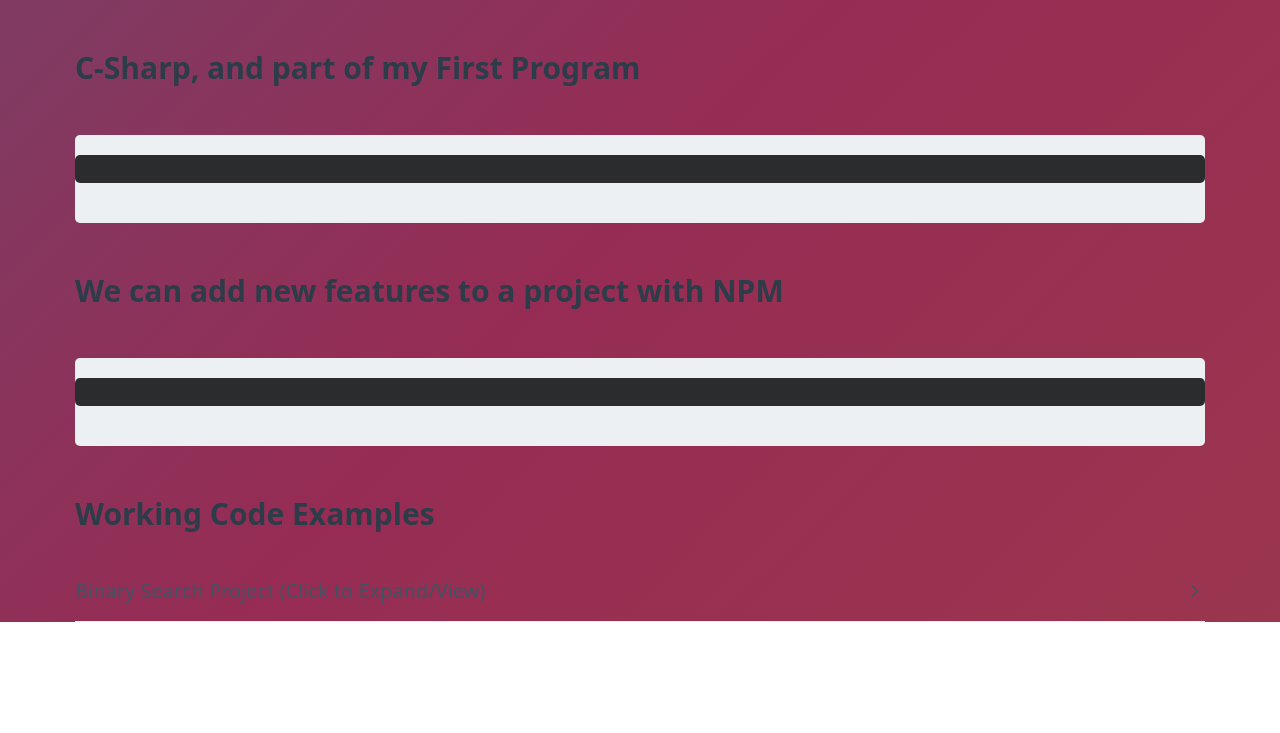
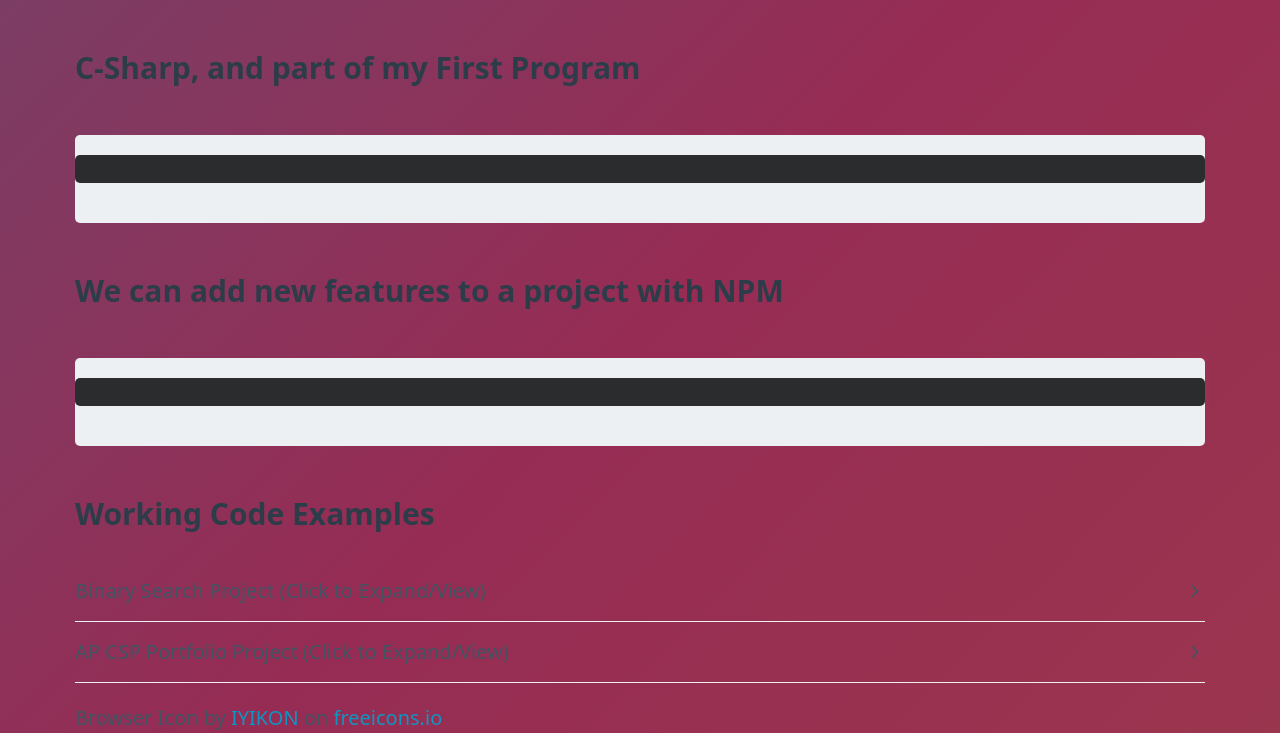
Before and after one commit to MayonaiseGender/MayonaiseGender.github.io, a React app: page index.html in a window 1280 px wide. Shown: the part 1482-2215 px from the top of the page. Before the commit the page ends 2124 px from the top, so only its background shows below. Built offline with nearby package versions, Linux system fonts and the light colour scheme; files whose address does not match are found by name.

Commit message:
Added Browser Icon, Added Portfolio Snippet, Changed BinSearch Snippet

```diff
--- a/index.html
+++ b/index.html
@@ -3,6 +3,7 @@
   <head>
     <meta charset="UTF-8" />
     <meta name="viewport" content="width=device-width, initial-scale=1.0" />
+    <link rel="icon" href="icon.svg">
     <title>APCSP Portfolio</title>
   </head>
   <div class="background">
@@ -71,10 +72,16 @@
           </h3>
           <details>
             <summary> Binary Search Project (Click to Expand/View) </summary>
-            <p><iframe src="BuiltProjects/dist/index.html" width=450px height=500px title="Binary Search Project">
+            <p><iframe src="BuiltProjects/dist/index.html" width=100% height=500px title="Binary Search Project">
             </iframe></p>
           </details>
+          <details>
+            <summary> AP CSP Portfolio Project (Click to Expand/View) </summary>
+            <p><iframe src="index.html" width=100% height=500px title="Portfolio Project"></iframe></p>
+          </details>
 
+          Browser Icon by <a class="link_pro" href="https://freeicons.io/seo-glyph-circle-black/breifcase-travel-document-portfolio-business-bag-office-icon-48605">IYIKON</a>
+                on <a href="https://freeicons.io">freeicons.io</a>
       </main>
 
 
```
Also changed, not shown: icon.svg (added).
